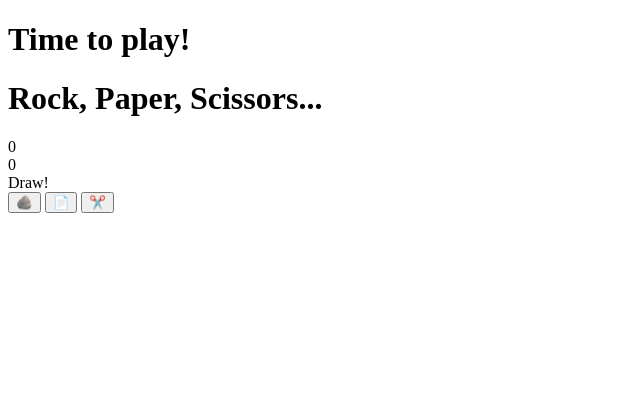
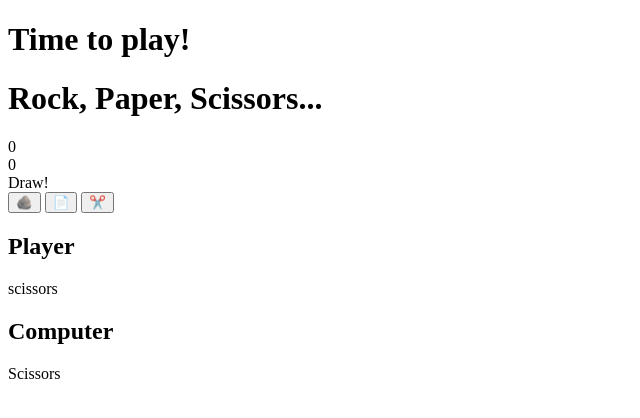
Before and after one commit to dhruv2253/Rock-Paper-Scissors, a plain HTML site: page index.html in a window 1280 px wide. Both pictures are taken after a click on the button "✂️". Shown: the whole page, without its empty margins (0-640 px from the left). Drawn offline with Linux system fonts and the light colour scheme.

Commit message:
Finished JS and html outputting

```diff
--- a/index.html
+++ b/index.html
@@ -17,6 +17,7 @@
         <div class="score">
             <div class="player-score">0</div>
             <div class="comp-score">0</div>
+
         </div>
         <div class="message"></div>
 
@@ -25,10 +26,21 @@
             <button class="selection" data-selection="paper" >📄</button>
             <button class="selection" data-selection="scissors" >✂️</button>
         </div>
-    </div>
 
 
-
+        <div class="sHistory">
+            <div class="dashboard-side">
+                <h2 class="history-head">Player</h2>
+                <div class="player-selection"></div>
+            </div>
+        </div>
+        <div class="sHistory">
+            <div class="dashboard-side">
+                <h2 class="history-head">Computer</h2>
+                <div class="comp-selection"></div>
+            </div>
+        </div>
+    </div>
 
     <script src="javascript.js"></script>
 </body>
--- a/javascript.js
+++ b/javascript.js
@@ -3,14 +3,15 @@ const buttons = document.querySelectorAll('[data-selection]');
 const scoreOfPlayer = document.querySelector('.player-score');
 const scoreOfComp = document.querySelector('.comp-score');
 const roundMessage = document.querySelector('.message');
-
+const player = document.querySelector('.player-selection');
+const comp = document.querySelector('.comp-selection');
 
 
 buttons.forEach((button)=> {
     button.addEventListener('click',e => {
         const selectionName = button.dataset.selection
         if (playerWin >=5 || compWin >= 5)
-        return;
+            return;
 
         game(selectionName);
 })})
@@ -86,12 +87,37 @@ function playRound(playerSelection, computerSelection){
     scoreOfComp.textContent = compWin;
 }
 
+function paragraph(text) {
+    const p = document.createElement('p');
+    p.textContent = text;
+    return p;
+}
+
+function winner(){
+    let t = ""
+    if (playerWin === 5)
+        t = "You win the game!";
+    else if (compWin === 5)
+        t = "Computer wins the game!"
+
+    win.appendChild(paragraph(t));
+}
+
 // Main game function to play the game
 function game(playerSelect){
 
     let playerSelection = playerSelect
     let computerSelection = getComputerChoice();
     playRound(playerSelection, computerSelection);
+    player.appendChild(paragraph(playerSelection));
+    comp.appendChild(paragraph(computerSelection));
+
+    if (playerWin >= 5 && compWin < 5){
+        roundMessage.textContent = "You won the game!"
+    }
+    else if (playerWin <5 && compWin === 5){
+        roundMessage.textContent = "The computer won the game!"
+    }
 
 
 }
```
